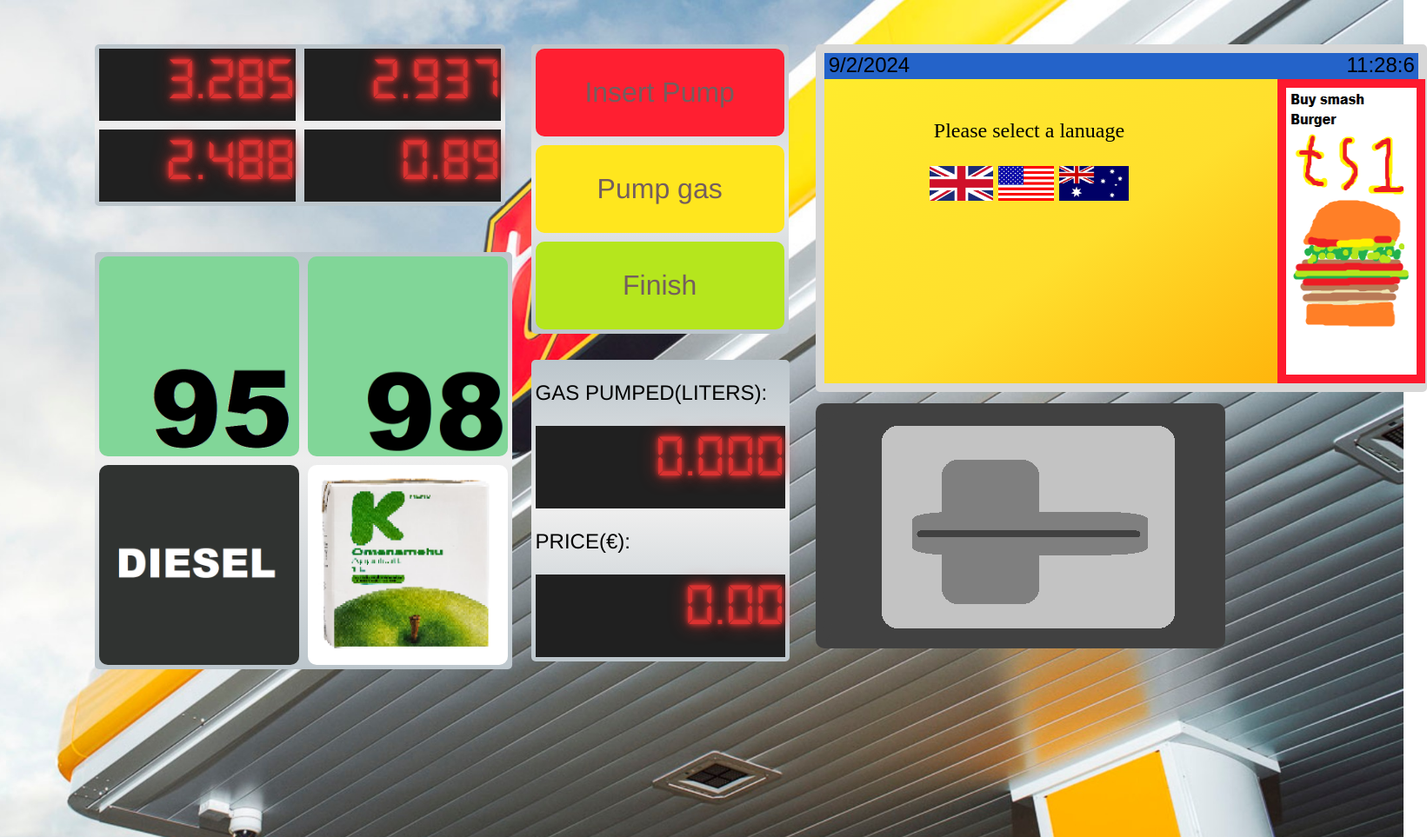
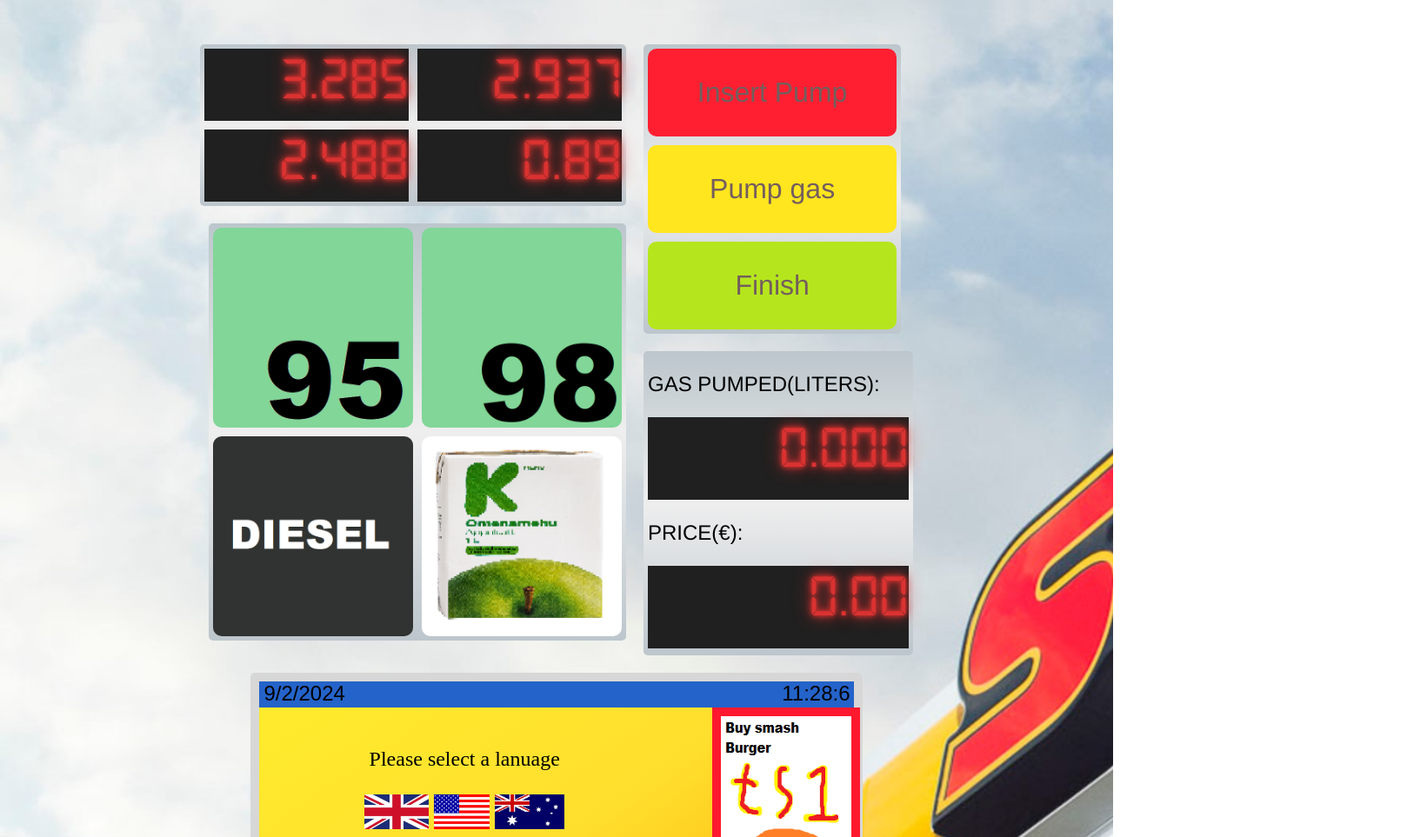
Before and after one commit to equmaq/BensaSim2000-release, a plain HTML site: page index.html in a window 1280 px wide. Shown: the top 963 px of the page at 87% size, 1641 px wide, since content can reach past the window. Drawn offline with Linux system fonts and the light colour scheme.

Commit message:
V3.5 more responsive

```diff
--- a/index.html
+++ b/index.html
@@ -13,25 +13,7 @@
 </head>
     <body>
         <container class="container">
-        <div id="cr" class="cr" onclick="cardreader();"></div>
-        <div class="PayScreen">
-            <div id="header1" class="header1">01/1/2000</div>
-            <div id="header2" class="header2">00:00:00</div>
-            <div class="adspace"></div>
-            <div id="lansel" class="lansel">
-            </div>
-        </div>
-        <div class="PumpControll">
-            <div id="Insert" class="Insert" onclick="insert()"><p>Insert Pump</p></div>
-            <div id="Pump" class="Pump" ><p>Pump gas</p></div>
-            <div id="Finish" class="Finish" onclick="finish()"><p>Finish</p></div>
-        </div>
-        <div class="PumpInfo">
-            <p class="PumpInfo1">GAS PUMPED(LITERS):</p>
-            <div id="PumpInfo2" class="PumpInfo2">0.000</div>
-            <p class="PumpInfo3">PRICE(€):</p>
-            <div id="PumpInfo4" class="PumpInfo4">0.00</div>
-        </div>
+            <div class="column1">
             <div class="prices">
                 <div id="95" class="Price95"></div>
                 <div id="98" class="Price98"></div>
@@ -44,6 +26,31 @@
                 <div onclick="if(gasselectable=='true'){selected=(PriceDiesel);select(sel='SelDiesel')}" id="SelDiesel" class="SelDiesel"></div>
                 <div onclick="if(gasselectable=='true'){selected=(PriceMehu);select(sel='SelMehu')}" id="SelMehu" class="SelMehu"></div>
             </div>
+            </div>
+            <div class="column1">
+            <div class="PumpControll">
+                <div id="Insert" class="Insert" onclick="insert()"><p>Insert Pump</p></div>
+                <div id="Pump" class="Pump" ><p>Pump gas</p></div>
+                <div id="Finish" class="Finish" onclick="finish()"><p>Finish</p></div>
+            </div>
+            <div class="PumpInfo">
+                <p class="PumpInfo1">GAS PUMPED(LITERS):</p>
+                <div id="PumpInfo2" class="PumpInfo2">0.000</div>
+                <p class="PumpInfo3">PRICE(€):</p>
+                <div id="PumpInfo4" class="PumpInfo4">0.00</div>
+            </div>
+            </div>
+            <div class="column1">
+            <div class="PayScreen">
+                <div id="header1" class="header1">01/1/2000</div>
+                <div id="header2" class="header2">00:00:00</div>
+                <div class="adspace"></div>
+                <div id="lansel" class="lansel">
+                </div>
+            </div>
+            <div id="cr" class="cr" onclick="cardreader();"></div>
+            </div>
+
         <dialog class="dialog" id="dialog">
             Hello, this is a receipt
         </dialog>
--- a/style.css
+++ b/style.css
@@ -4,19 +4,14 @@
   }
   body{
     background-image: url(gallery/st1.jpg);
-  background-position: center;
     background-size: cover;
     background-repeat: no-repeat;
   }
   .container{
-  display: grid;
-  gap: 30px;
-  margin: 30px;
-  width: min-content;
-  height: min-content;
-  grid-template-rows: 20cap;
-  grid-template-columns: 45cap;
-  margin-left: 8%;
+    display: flex;
+    flex-wrap: wrap;
+    gap: 20px;
+    justify-content: center;
     margin-top: 4%;
   }
   .gas-select {
@@ -25,9 +20,8 @@ body{
     border-radius: 5px;
     width: min-content;
     height: min-content;
-  grid-column: 1;
-  grid-row: 2 / span 3;
-  margin-bottom: 40%;
+    margin-left: auto;
+
   }
   .gas-select > div {
     margin: 5px;
@@ -67,7 +61,7 @@ body{
   }
   .prices {
     display: grid;
-  width:45cap;
+    width:min-content;
     height: min-content;
     background:linear-gradient( to bottom, #bcc6cc, #eee, #bcc6cc);
     border-radius: 5px;
@@ -84,6 +78,7 @@ body{
     font-size: 70px;
     user-select: none;
     height: 83px;
+    width: 235px;
   }
   .Price95 {
     grid-row: 1;
@@ -107,8 +102,6 @@ body{
     font-family: "Franklin Gothic Medium", "Arial Narrow", Arial, sans-serif;
     border-radius: 5px;
     width: min-content;
-  grid-column: 2;
-  grid-row: 1 / span 2;
   }
   .PumpControll > div {
     user-select: none;
@@ -148,8 +141,8 @@ body{
   }
   .PumpInfo {
     background:linear-gradient( to bottom, #bcc6cc, #eee, #bcc6cc);
-  width: 27cap;
-  height: min-content;
+    width: min-content;
+    height: 350px;
     grid-column: 2;
     grid-row: 3;
     font-family: "Franklin Gothic Medium", "Arial Narrow", Arial, sans-serif;
@@ -163,6 +156,7 @@ body{
   .PumpInfo > div{
     color: #DA3231;
     text-shadow: 0 0 5px #DA3231, 0 0 10px #DA3231, 0 0 20px #DA3231;
+    width: 300px;
   }
   .PumpInfo2 {
     background-color: rgb(32, 32, 32);
@@ -193,9 +187,8 @@ body{
     border-width: 10px;
     border-style: solid;
     border-color: #d7d7d7;
-  width: 65.2cap;
+    min-width: 65.2cap;
     height: 285pt;
-  grid-column: 3 / span 2;
     border-radius: 5px;
   }
   .header1 {
@@ -264,7 +257,6 @@ body{
     background-image: url(gallery/CRE.png);
     grid-column: 3;
     grid-row: 3;
-  margin-top: 50px;
     width: 45cap;
     height: 27cap;
     border-radius: 10px;
@@ -316,3 +308,16 @@ body{
     font-size: 16px;
     cursor: pointer;
   }
+  .column1{
+    display: flex;
+    flex-direction: column;
+    gap: 20px;
+  }
+  .column2{
+    display: flex;
+    flex-direction: column;
+  }
+  .column3{
+    display: flex;
+    flex-direction: column;
+  }
```
Lines whose indentation alone changed are shown as unchanged.
